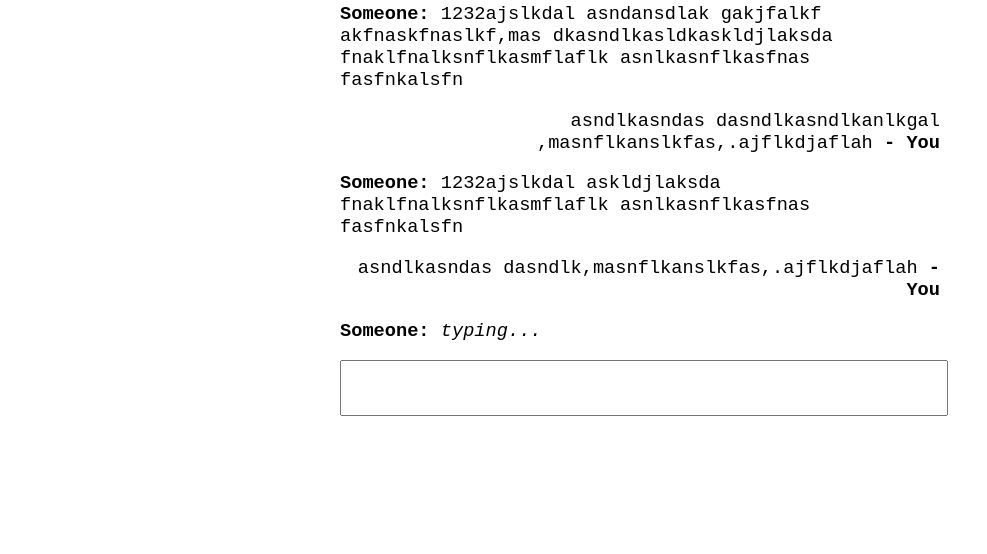
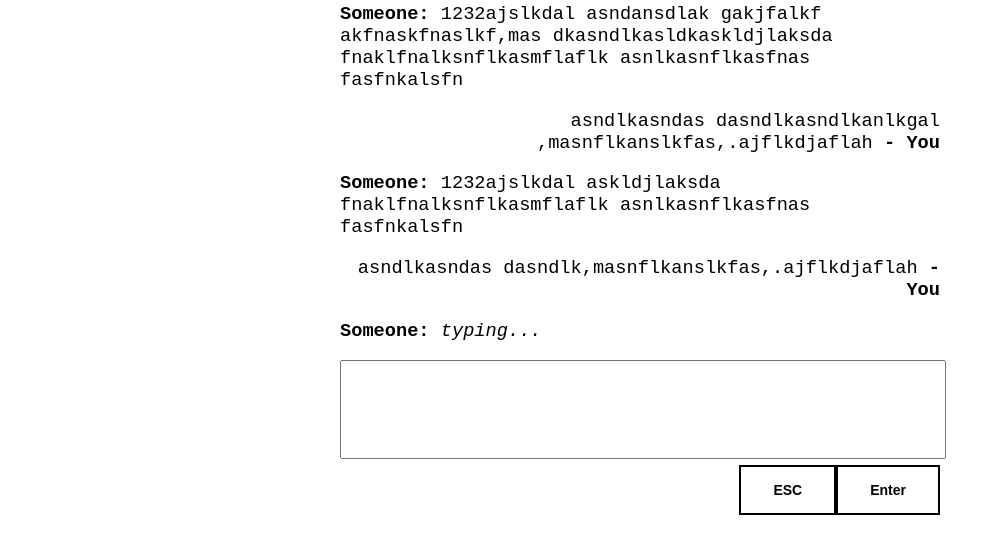
Before and after one commit to stleon/chatweb, a plain HTML site: page index.html in a window 1280 px wide. Shown: the part 172-726 px from the top of the page, without its empty margins (0-987 px from the left). Drawn offline with Linux system fonts and the light colour scheme; a script that the page names is missing.

Commit message:
enter + esc buttons

```diff
--- a/css/main.css
+++ b/css/main.css
@@ -24,7 +24,7 @@ audio {
 }
 
 #find {
-    border: 2px solid #000; /* Green */
+    border: 2px solid #000;
     background-color: #FFF;
     color: black;
     padding: 15px 32px;
@@ -42,13 +42,54 @@ audio {
     color: white;
 }
 
+#enter {
+    border: 2px solid #000;
+    background-color: #FFF;
+    color: black;
+    padding: 15px 32px;
+    text-align: center;
+    text-decoration: none;
+    display: inline-block;
+    font-size: 14px;
+    font-weight: bolder;
+    -webkit-transition-duration: 0.4s; /* Safari */
+    transition-duration: 0.4s;
+    float: right;
+}
+
+#enter:hover {
+    background-color: #000;
+    color: white;
+}
+
+#esc {
+    border: 2px solid #000;
+    background-color: #FFF;
+    color: black;
+    padding: 15px 32px;
+    text-align: center;
+    text-decoration: none;
+    display: inline-block;
+    font-size: 14px;
+    font-weight: bolder;
+    -webkit-transition-duration: 0.4s; /* Safari */
+    transition-duration: 0.4s;
+    float: right;
+}
+
+#esc:hover {
+    background-color: #000;
+    color: white;
+}
+
+
 .you {
     text-align: right;
 }
 
 #input_message {
+    resize: none;
     width: 100%;
-    height: 50px;
     font-size: 1.5em;
 }
 
--- a/index.html
+++ b/index.html
@@ -36,7 +36,10 @@
       <p class="you">asndlkasndas dasndlk,masnflkanslkfas,.ajflkdjaflah <b>- You</b> </p>
 
       <p class="stranger"><b>Someone:</b> <i>typing...</i></p>
-      <input id="input_message" type="text"></input>
+      <textarea id="input_message" rows="3"></textarea>
+
+      <button id="enter">Enter</button>
+      <button id="esc">ESC</button>
 
     </div>
 
```
